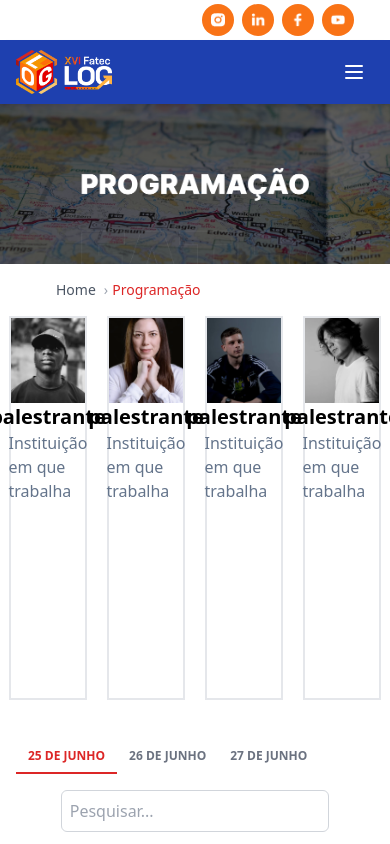
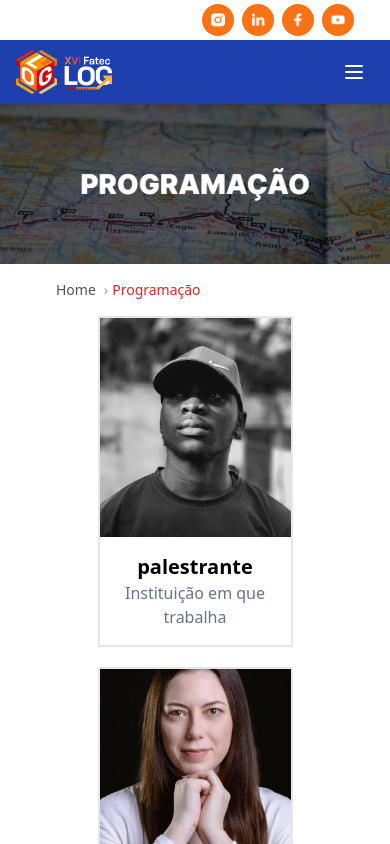
Before and after one commit to GustavoAbranches/fatec-log, a React (Vite) app: page /programacao in a window 390 px wide. Shown: the top 844 px of the page. Built offline with nearby package versions, Linux system fonts and the light colour scheme.

Commit message:
arrumando a responsividade dos patrocinadores e do texto  da home

```diff
--- a/package.json
+++ b/package.json
@@ -14,7 +14,8 @@
     "lucide-react": "^0.454.0",
     "react": "^18.3.1",
     "react-dom": "^18.3.1",
-    "react-router-dom": "^6.27.0"
+    "react-router-dom": "^6.27.0",
+    "yarn": "^1.22.22"
   },
   "devDependencies": {
     "@eslint/js": "^9.13.0",
--- a/src/components/Home/Palestrantes.jsx
+++ b/src/components/Home/Palestrantes.jsx
@@ -4,21 +4,23 @@ import palestrantes from "../../util/palestrantes"
 const Palestrantes = () => {
 
     return(
-        <div className="flex flex-row justify-center items-center w-full h-96 gap-5 mb-10">
+        <div className="flex justify-center items-center">
+            <div className="flex flex-wrap md:flex-row justify-center items-center md:items-start w-fit h-fit gap-5 mb-10">
                 {palestrantes.map((item) => {
                     return (
                         <div key={item.id}
-                        className="flex flex-col items-center w-1/5 h-full border-2"
+                            className="flex flex-col text-center text-wrap items-center w-1/2 sm:w-1/3 md:w-1/5 h-fit border-2"
                         >
-                        <img src={item.img} alt={item.nome} />
-                        <h1 className="text-black font-semibold text-xl">{item.nome}</h1>
-                        <span className="text-slate-500">
+                            <img className="w-full h-full object-cover" src={item.img} alt={item.nome} />
+                            <h1 className="text-black font-semibold text-xl mt-4">{item.nome}</h1>
+                            <span className="text-slate-500 mb-4">
                                 {item.instituicao}
                             </span>
                         </div>
                     )
                 })}
             </div>
+        </div>
     )
 }
 
--- a/src/components/Home/Texts.jsx
+++ b/src/components/Home/Texts.jsx
@@ -2,10 +2,10 @@ import textStyle from "../../util/textStyle";
 
 export default function Texts() {
   return (
-    <div className="flex flex-col justify-center items-center p-4">
-      <div className="flex flex-col md:flex-row items-center md:justify-evenly w-auto h-auto md:h-96 p-2 md:p-10 m-2 md:m-10 max-w-[1250px]">
+    <div className="flex flex-col justify-center items-center p-10">
+      <div className="flex flex-col md:flex-row items-center md:items-start md:justify-evenly w-auto h-auto md:p-10 m-2 my-10 md:m-10 max-w-[1250px]">
 
-          <div className="pb-12 md:pb-52">
+          <div className="pb-12 md:pb-52 text-center md:text-left">
             <h1 className="font-medium text-blue-600">SOBRE O EVENTO</h1>
             <h2 className="font-bold text-2xl md:text-4xl text-gray-900">
               O que é o Fateclog?
```
Also changed, not shown: 1 other file (tests, documents, lock files or other folders). Lines whose indentation alone changed are shown as unchanged.
